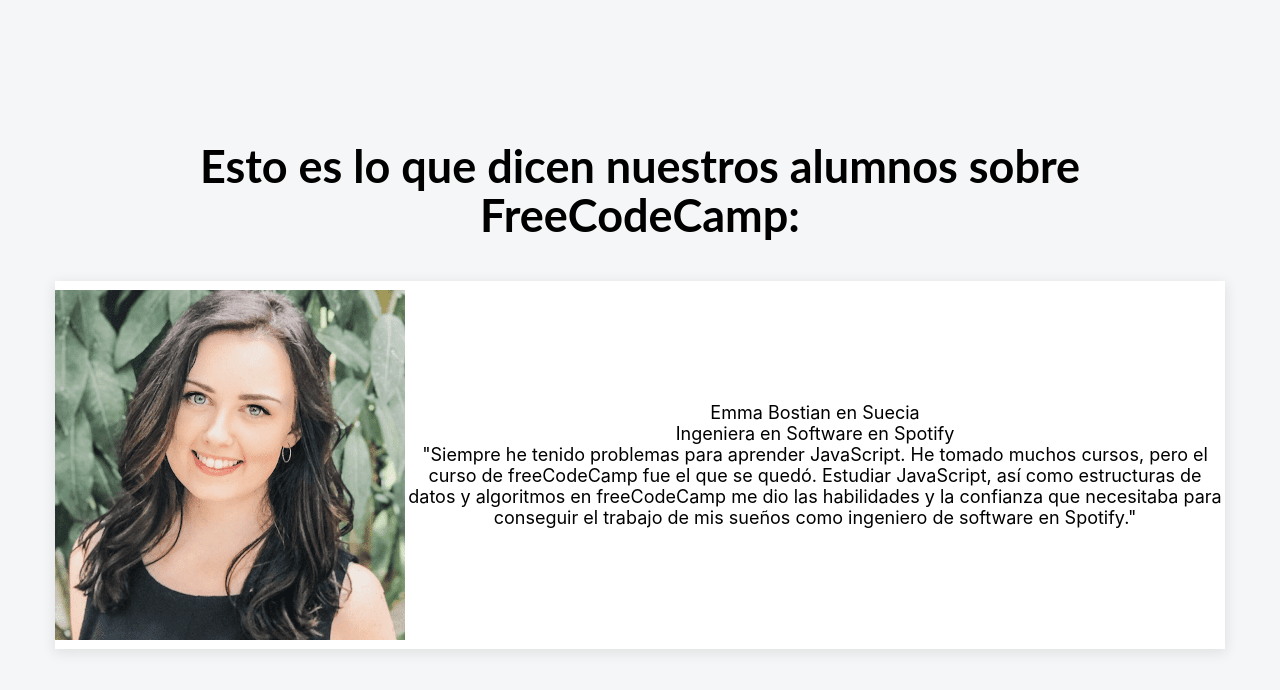
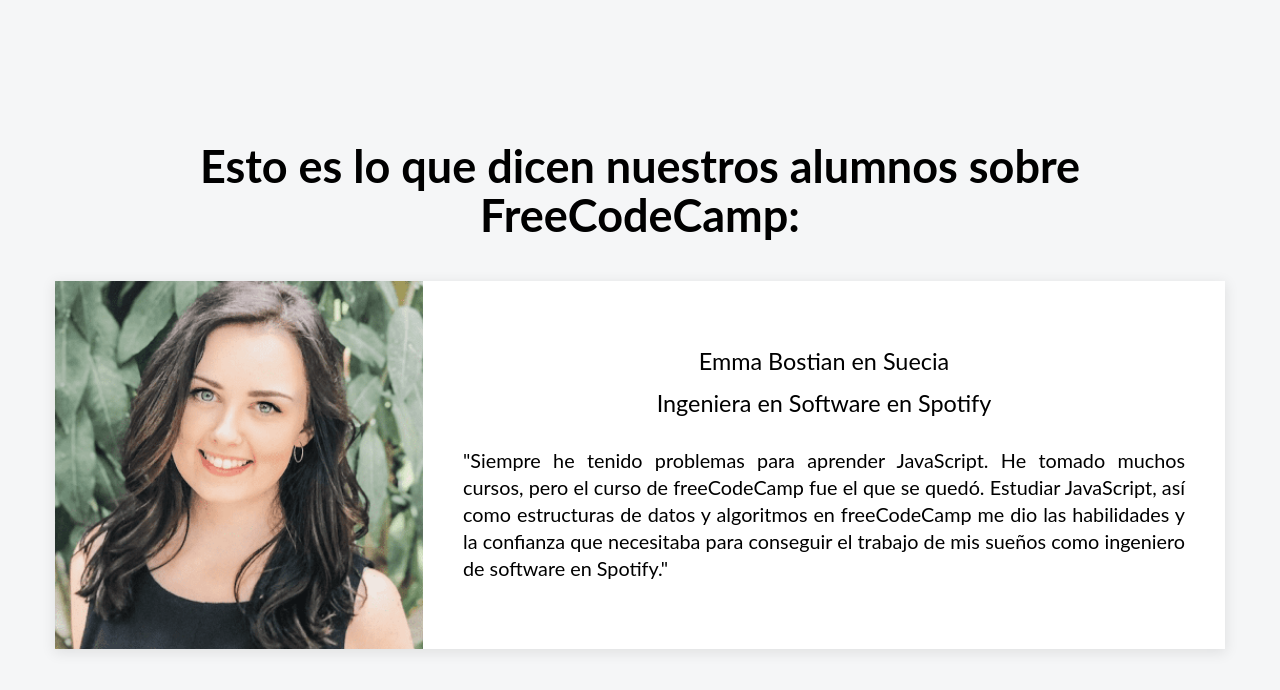
Before and after one commit to marcosd59/testimonios-freecodecamp, a React (Create React App) app: page / in a window 1280 px wide. Shown: the top 690 px of the page. Built offline with nearby package versions, Linux system fonts and the light colour scheme.

Commit message:
Add styles for testimonial section

```diff
--- a/src/stylesheets/Testimonio.css
+++ b/src/stylesheets/Testimonio.css
@@ -8,3 +8,31 @@
   background-color: #fff;
   box-shadow: 0 3px 13px 1px rgba(0 0 0 / 9%);
 }
+
+.imagen-testimonio {
+  height: 100%;
+  width: auto;
+}
+
+.contenedor-texto-testimonio {
+  text-align: center;
+  padding: 40px;
+  font-family: Lato, sans-serif;
+  font-weight: 400;
+  line-height: 1.5rem;
+}
+
+.nombre-testimonio {
+  font-size: 1.3rem;
+}
+
+.cargo-testimonio {
+  font-size: 1.3rem;
+  margin-top: 15px;
+  padding-bottom: 30px;
+}
+
+.texto-testimonio{
+  font-size: 1.1rem;
+  text-align: justify;
+}
```
